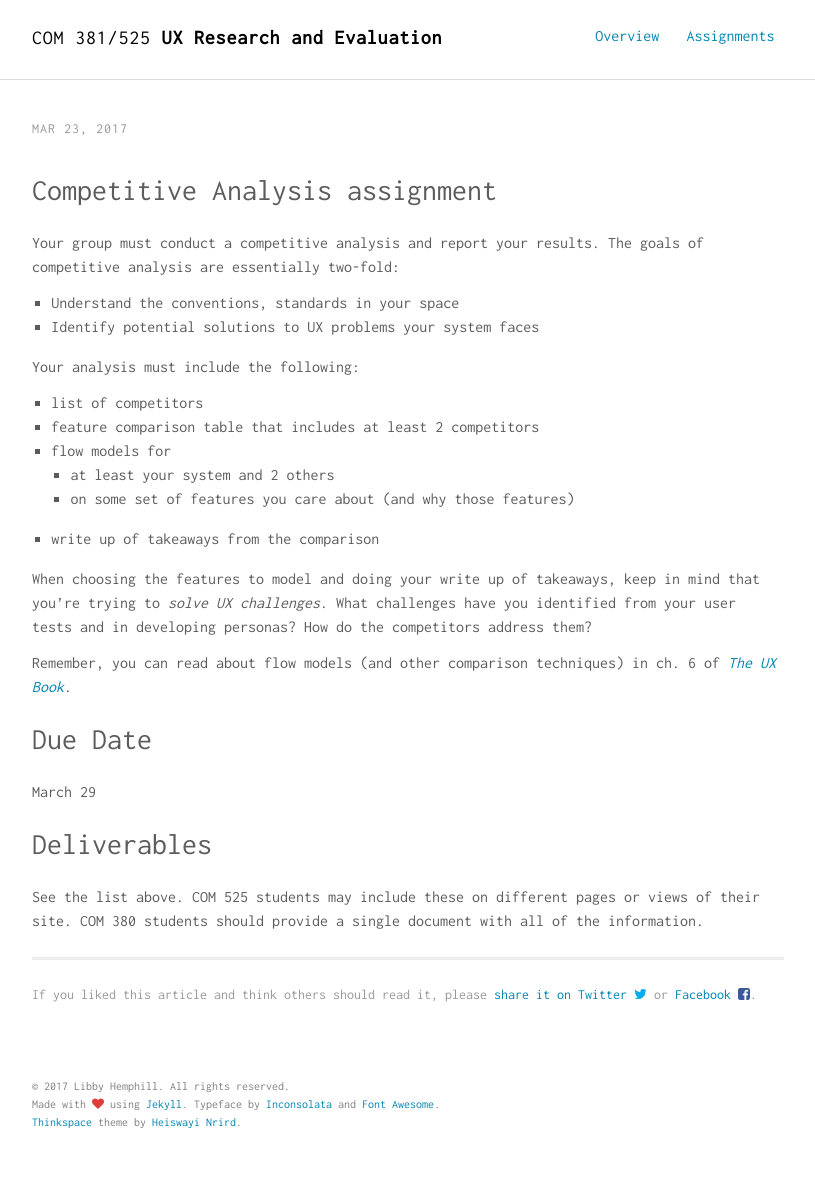
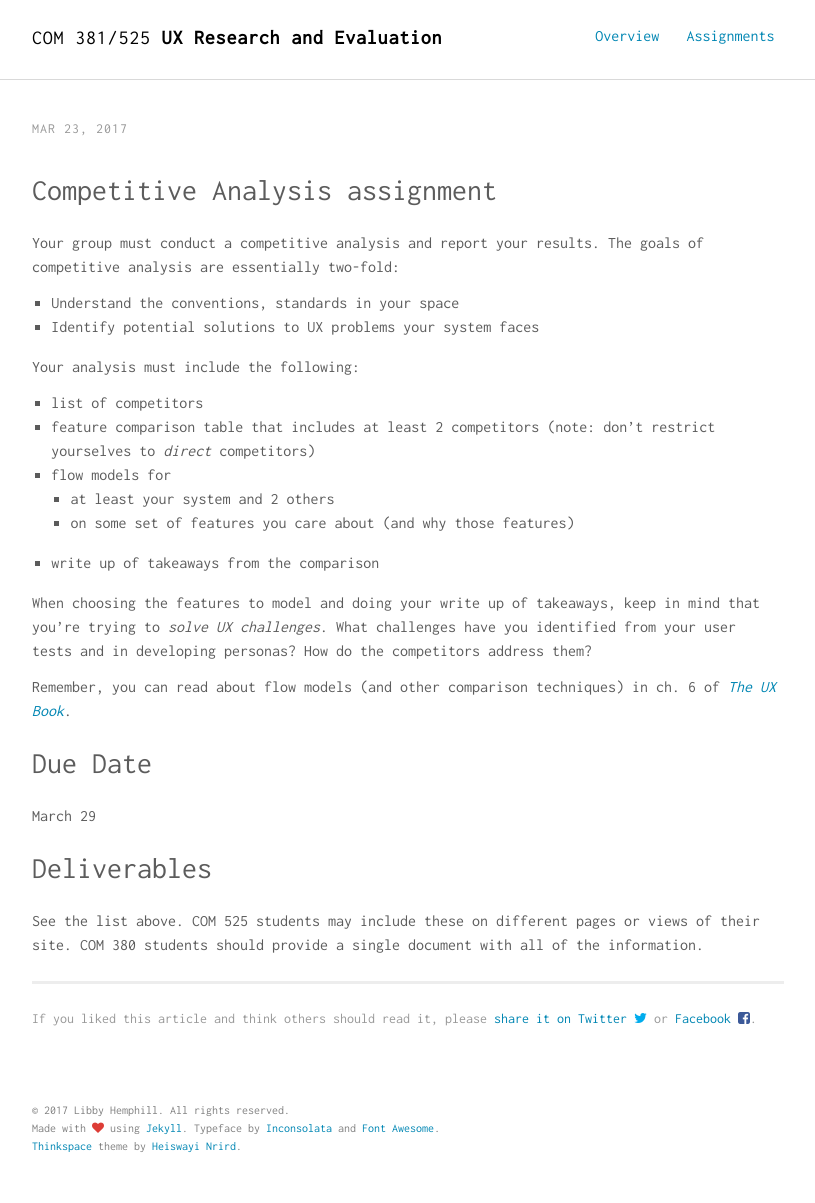
Before and after one commit to libbyh/com525spring2017, a Jekyll site: the page built from _posts/2017-03-23-Competitive-analysis-assignment.md, in a window 1280 px wide. Shown: the whole page, without its empty margins (232-1047 px from the left). Built offline with Jekyll 4.4.1, drawn with Linux system fonts in a browser that asks for light colours; before the commit the page ends 1179 px from its top, so only the background shows below that.

Commit message:
update competitive analysis assignment

```diff
--- a/_posts/2017-03-23-Competitive-analysis-assignment.md
+++ b/_posts/2017-03-23-Competitive-analysis-assignment.md
@@ -13,7 +13,7 @@ Your group must conduct a competitive analysis and report your results. The goal
 Your analysis must include the following:
 
 * list of competitors
-* feature comparison table that includes at least 2 competitors
+* feature comparison table that includes at least 2 competitors (note: don't restrict yourselves to *direct* competitors)
 * flow models for
 	* at least your system and 2 others
 	* on some set of features you care about (and why those features)
```
